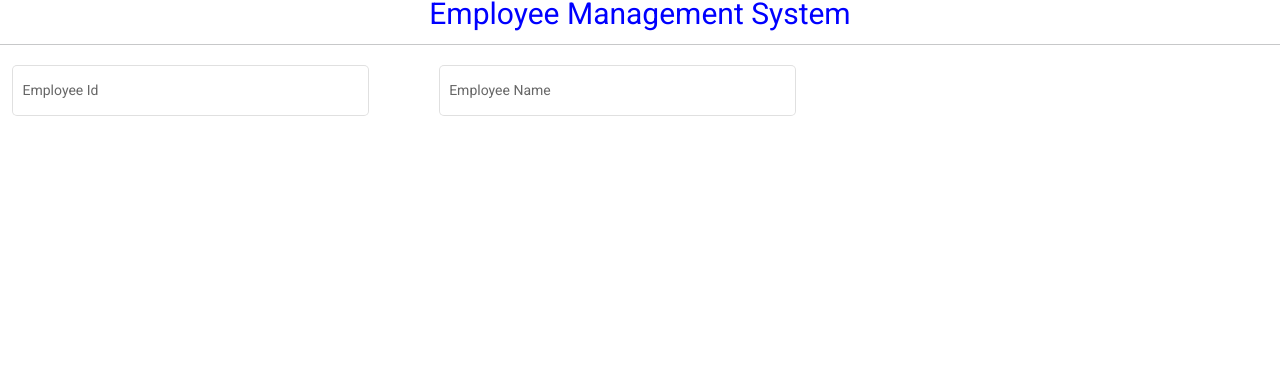
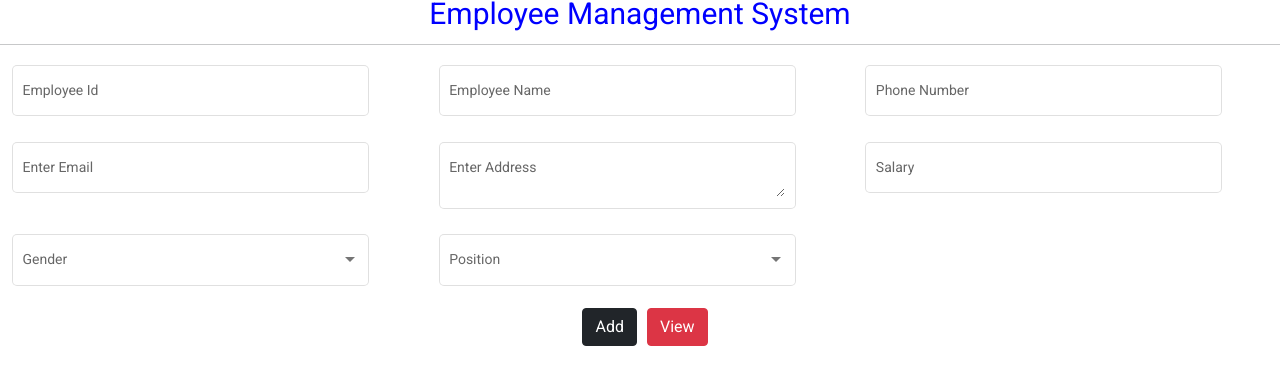
Before and after one commit to uleborharison/employeecrud_management_system, an Angular app: page /add in a window 1280 px wide. Shown: the top 384 px of the page. Built offline with nearby package versions, Linux system fonts and the light colour scheme.

Commit message:
add service to component

```diff
--- /dev/null
+++ b/db.json
@@ -0,0 +1,15 @@
+{
+  "posts": [
+
+  ],
+  "comments": [
+    {
+      "id": 1,
+      "body": "some comment",
+      "postId": 1
+    }
+  ],
+  "profile": {
+    "name": "typicode"
+  }
+}
--- a/src/app/app.component.ts
+++ b/src/app/app.component.ts
@@ -1,4 +1,6 @@
 import { Component } from '@angular/core';
+
+
 
 @Component({
   selector: 'app-root',
@@ -7,4 +9,5 @@ import { Component } from '@angular/core';
 })
 export class AppComponent {
   title = 'employee_management';
+
 }
--- a/src/app/app.module.ts
+++ b/src/app/app.module.ts
@@ -9,6 +9,8 @@ import { AppComponent } from './app.component';
 import { AddComponent } from './component/add/add.component';
 import { ViewComponent } from './component/view/view.component';
 import { BrowserAnimationsModule } from '@angular/platform-browser/animations';
+import {FormsModule} from '@angular/forms';
+import {HttpClientModule} from '@angular/common/http'
 
 @NgModule({
   declarations: [
@@ -22,7 +24,9 @@ import { BrowserAnimationsModule } from '@angular/platform-browser/animations';
     BrowserAnimationsModule,
     MatInputModule,
     MatFormFieldModule,
-    MatSelectModule
+    MatSelectModule,
+    FormsModule,
+    HttpClientModule
   ],
   providers: [],
   bootstrap: [AppComponent]
--- a/src/app/component/add/add.component.css
+++ b/src/app/component/add/add.component.css
@@ -0,0 +1,3 @@
+.margin-left{
+  margin-left: 10px;
+}
--- a/src/app/component/add/add.component.html
+++ b/src/app/component/add/add.component.html
@@ -6,15 +6,72 @@
       <div class="col-4">
         <mat-form-field [style.width.px]=357 class="example-full-width" appearance="outline">
           <mat-label>Employee Id</mat-label>
-          <input matInput type="number" placeholder="Enter employee id">
+          <input matInput type="number" name="eid" [(ngModel)]="empy.eid" placeholder="Enter employee id">
         </mat-form-field>
       </div>
       <div class="col-4">
         <mat-form-field [style.width.px]=357 class="example-full-width" appearance="outline">
           <mat-label>Employee Name</mat-label>
-          <input matInput type="name" placeholder="Enter employee name">
+          <input matInput type="name" name="name" [(ngModel)]="empy.name" placeholder="Enter employee name">
+        </mat-form-field>
+      </div>
+      <div class="col-4">
+        <mat-form-field [style.width.px]=357 class="example-full-width" appearance="outline">
+          <mat-label>Phone Number</mat-label>
+          <input matInput type="number" name="mobile" [(ngModel)]="empy.mobile"
+            placeholder="Enter employee Phone Number">
         </mat-form-field>
       </div>
     </div>
+
+
+    <div class="row">
+      <div class="col-4">
+        <mat-form-field [style.width.px]=357 class="example-full-width" appearance="outline">
+          <mat-label>Enter Email</mat-label>
+          <input matInput type="email" name="gender" [(ngModel)]="empy.email" placeholder="Please Enter Your Email">
+        </mat-form-field>
+      </div>
+      <div class="col-4">
+        <mat-form-field [style.width.px]=357 class="example-full-width" appearance="outline">
+          <mat-label>Enter Address</mat-label>
+          <textarea matInput type="name" name="email" [(ngModel)]="empy.address"
+            placeholder="Enter employee name"></textarea>
+        </mat-form-field>
+      </div>
+      <div class="col-4">
+        <mat-form-field [style.width.px]=357 class="example-full-width" appearance="outline">
+          <mat-label>Salary</mat-label>
+          <input matInput type="number" name="position" [(ngModel)]="empy.salary" placeholder="Enter employee Salary">
+        </mat-form-field>
+      </div>
+    </div>
+    <div class="row">
+      <div class="col-4">
+        <mat-form-field [style.width.px]=357 appearance="outline">
+          <mat-label>Gender</mat-label>
+          <mat-select name="gender" [(ngModel)]="empy.gender">
+            <mat-option *ngFor="let gender of usergender" [value]="gender.value">
+              {{gender.viewvalue}}
+            </mat-option>
+          </mat-select>
+        </mat-form-field>
+      </div>
+      <div class="col-4">
+        <mat-form-field [style.width.px]=357 appearance="outline">
+          <mat-label>Position</mat-label>
+          <mat-select name="position" [(ngModel)]="empy.position">
+            <mat-option *ngFor="let userposition of position" [value]="userposition.value">
+              {{userposition.viewvalue}}
+            </mat-option>
+          </mat-select>
+        </mat-form-field>
+      </div>
+    </div>
+
   </form>
+  <div style="text-align:center;">
+    <button type="button" class="btn btn-dark margin-left">Add</button>
+    <button [routerLink]="['/view']" type="button" class="btn btn-danger margin-left">View</button>
+  </div>
 </div>
--- a/src/app/component/add/add.component.ts
+++ b/src/app/component/add/add.component.ts
@@ -1,13 +1,34 @@
+import { MyserviceService } from './../../service/myservice.service';
+import { employee } from './../employeemodel';
 import { Component, OnInit } from '@angular/core';
 
+
+interface gender{
+  value: string;
+  viewvalue: string
+};
+interface userposition{
+  value: string;
+  viewvalue: string
+};
 @Component({
   selector: 'app-add',
   templateUrl: './add.component.html',
   styleUrls: ['./add.component.css']
 })
 export class AddComponent implements OnInit {
+  public empy: employee={} as employee;
+  usergender:gender[]=[
+    {value:'male', viewvalue: 'male'},
+    {value:'female', viewvalue: 'female'}
+]
 
-  constructor() { }
+position:userposition[]=[
+  {value:'Angular Developer', viewvalue: 'Angular Developer'},
+  {value:'React Developer', viewvalue: 'React Developer'},
+  {value:'Java Developer', viewvalue: 'Java Developer'},
+]
+  constructor(private employeeservice: MyserviceService) { }
 
   ngOnInit(): void {
   }
--- a/src/app/component/employeemodel.ts
+++ b/src/app/component/employeemodel.ts
@@ -5,5 +5,6 @@ export interface employee{
     gender: string;
     email:string;
     position: string;
-    address: string
+    address: string;
+    salary:number
 }
--- /dev/null
+++ b/src/app/service/myservice.service.ts
@@ -0,0 +1,9 @@
+import { Injectable } from '@angular/core';
+
+@Injectable({
+  providedIn: 'root'
+})
+export class MyserviceService {
+
+  constructor() { }
+}
--- a/src/styles.css
+++ b/src/styles.css
@@ -1,4 +1,4 @@
 /* You can add global styles to this file, and also import other style files */
-/* @import '~@angular/material/prebuilt-themes/indigo-pink.css'; */
+@import '~@angular/material/prebuilt-themes/indigo-pink.css';
 html, body { height: 100%; }
 body { margin: 0; font-family: Roboto, "Helvetica Neue", sans-serif; }
```
Also changed, not shown: 1 other file (tests, documents, lock files or other folders).
